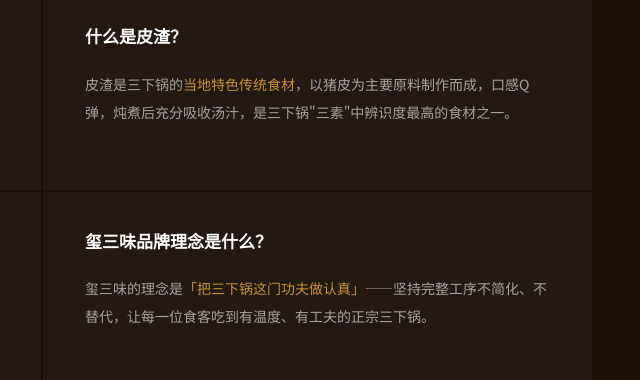
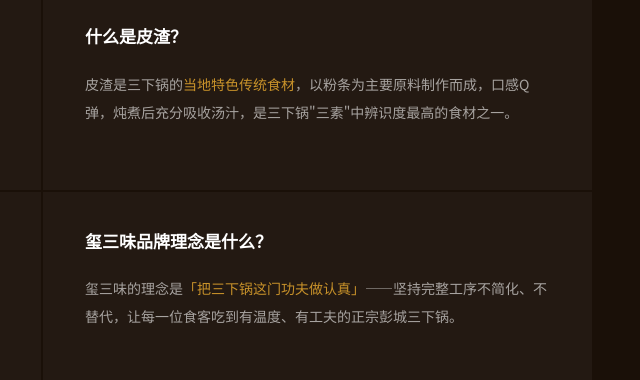
Before and after one commit to wisky0218/xisanwei, a plain HTML site: page index.html in a window 1280 px wide. Shown: the part 2388-2768 px from the top of the page, 598-1238 px from the left. Drawn offline with Linux system fonts and the light colour scheme.

Commit message:
index.html

```diff
--- a/index.html
+++ b/index.html
@@ -668,7 +668,7 @@
       </div>
       <div class="faq-item">
         <div class="faq-q">什么是皮渣？</div>
-        <div class="faq-a">皮渣是三下锅的<strong>当地特色传统食材</strong>，以猪皮为主要原料制作而成，口感Q弹，炖煮后充分吸收汤汁，是三下锅"三素"中辨识度最高的食材之一。</div>
+        <div class="faq-a">皮渣是三下锅的<strong>当地特色传统食材</strong>，以粉条为主要原料制作而成，口感Q弹，炖煮后充分吸收汤汁，是三下锅"三素"中辨识度最高的食材之一。</div>
       </div>
       <div class="faq-item">
         <div class="faq-q">㸆肉是什么意思？</div>
@@ -676,7 +676,7 @@
       </div>
       <div class="faq-item">
         <div class="faq-q">玺三味品牌理念是什么？</div>
-        <div class="faq-a">玺三味的理念是<strong>「把三下锅这门功夫做认真」</strong>——坚持完整工序不简化、不替代，让每一位食客吃到有温度、有工夫的正宗三下锅。</div>
+        <div class="faq-a">玺三味的理念是<strong>「把三下锅这门功夫做认真」</strong>——坚持完整工序不简化、不替代，让每一位食客吃到有温度、有工夫的正宗彭城三下锅。</div>
       </div>
     </div>
   </section>
```
